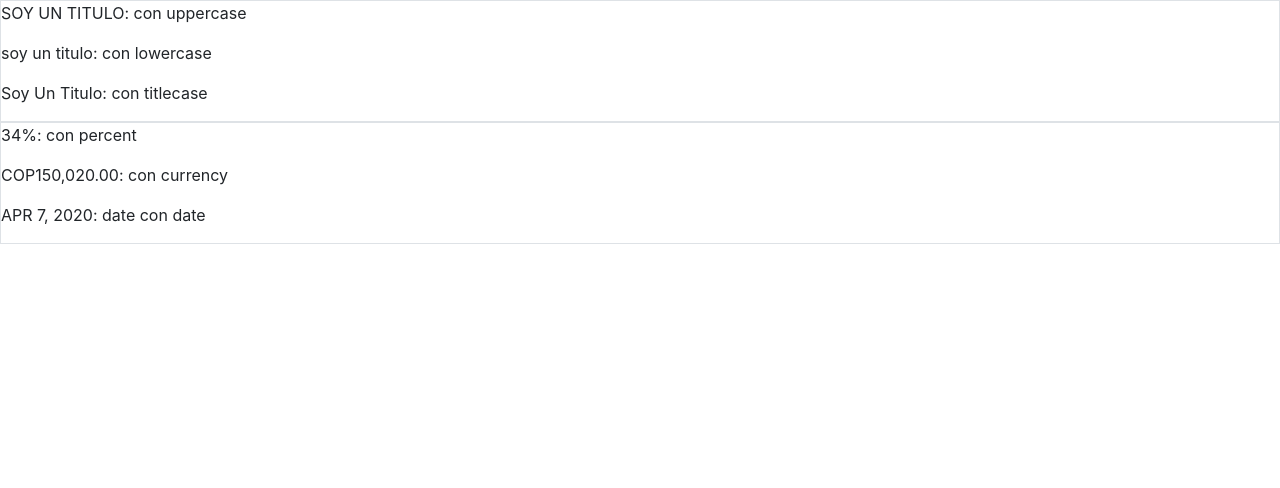
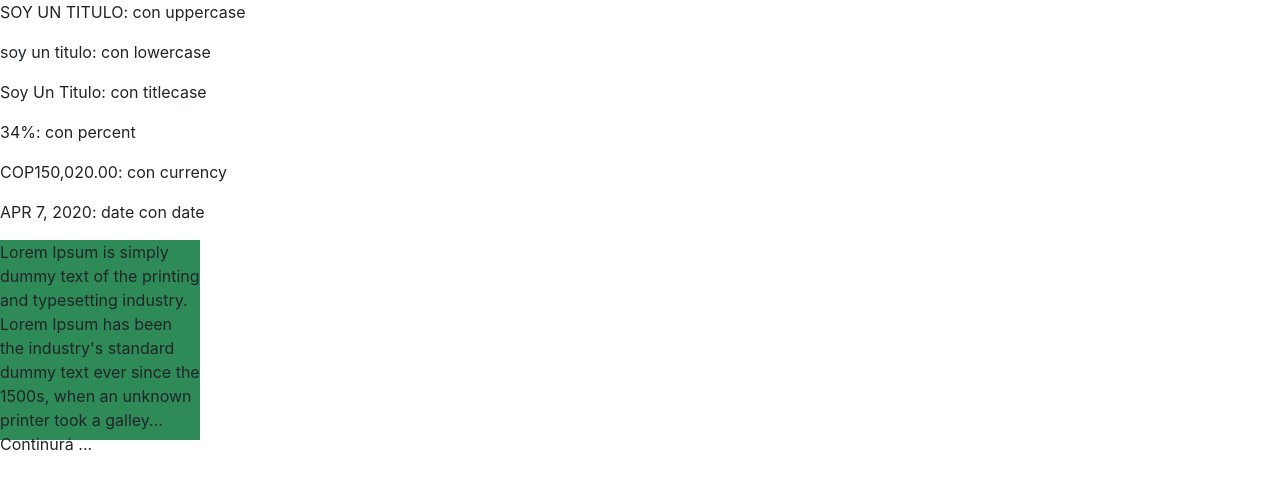
Before and after one commit to JhonnyJGomez/cursoAngular_TypeScript_Parte2, an Angular app in the folder holaMundo/: page / in a window 1280 px wide. Shown: the top 488 px of the page. Built offline with nearby package versions, Linux system fonts and the light colour scheme.

Commit message:
Agrega Pipe creado, en donde se recorta texto

```diff
--- a/holaMundo/src/app/app.module.ts
+++ b/holaMundo/src/app/app.module.ts
@@ -7,6 +7,7 @@
 import { DirectivaComponent } from './directiva/directiva.component';
 import { EjemploComponent } from './ejemplo/ejemplo.component';
 import { PipesComponent } from './pipes/pipes.component';
+import { ContinuaraPipe } from './continuara.pipe';
 
 @NgModule({
   declarations: [ //Compoenentes
@@ -14,7 +15,8 @@
     TitulosComponent,
     DirectivaComponent,
     EjemploComponent,
-    PipesComponent
+    PipesComponent,
+    ContinuaraPipe
   ],
   imports: [ //Plugins
     BrowserModule,
--- /dev/null
+++ b/holaMundo/src/app/continuara.pipe.ts
@@ -0,0 +1,16 @@
+import { Pipe, PipeTransform } from '@angular/core';
+
+@Pipe({
+  name: 'continuara'
+})
+export class ContinuaraPipe implements PipeTransform {
+
+  transform(texto:string): string {
+    if (texto.length > 190){
+      texto = texto.substring(0,190);
+      texto += '...  Continurá ...'
+    }
+    return texto
+  }
+
+}
--- a/holaMundo/src/app/pipes/pipes.component.css
+++ b/holaMundo/src/app/pipes/pipes.component.css
@@ -0,0 +1,5 @@
+.cuadrado{
+    width: 200px;
+    height: 200px;
+    background-color: seagreen;
+}
--- a/holaMundo/src/app/pipes/pipes.component.html
+++ b/holaMundo/src/app/pipes/pipes.component.html
@@ -1,10 +1,11 @@
-<div class="border">
+
     <p>{{titulo | uppercase}}: con uppercase</p>
     <p>{{titulo | lowercase}}: con lowercase</p>
     <p>{{titulo | titlecase}}: con titlecase</p>
-</div>
-<div class="border">
     <p>{{ganacias | percent}}: con percent </p>
     <p>{{dinero | currency: 'COP'}}: con currency</p>
     <p>{{fecha | date | uppercase}}: date con date</p>
-<div>
+
+<div class="cuadrado">
+    <p>{{texto|continuara}}</p>
+</div>
--- a/holaMundo/src/app/pipes/pipes.component.ts
+++ b/holaMundo/src/app/pipes/pipes.component.ts
@@ -11,6 +11,7 @@
   dinero:number = 150020
   ganacias:number = 0.34
   fecha = new Date()
+  texto:string = "Lorem Ipsum is simply dummy text of the printing and typesetting industry. Lorem Ipsum has been the industry's standard dummy text ever since the 1500s, when an unknown printer took a galley of type and scrambled it to make a type specimen book. It has survived not only five centuries, but also the leap into electronic typesetting, remaining essentially unchanged. It was popularised in the 1960s with the release of Letraset sheets containing Lorem Ipsum passages, and more recently with desktop publishing software like Aldus PageMaker including versions of Lorem Ipsum."
 
   constructor() { }
 
```
Also changed, not shown: 1 other file (tests, documents, lock files or other folders).
